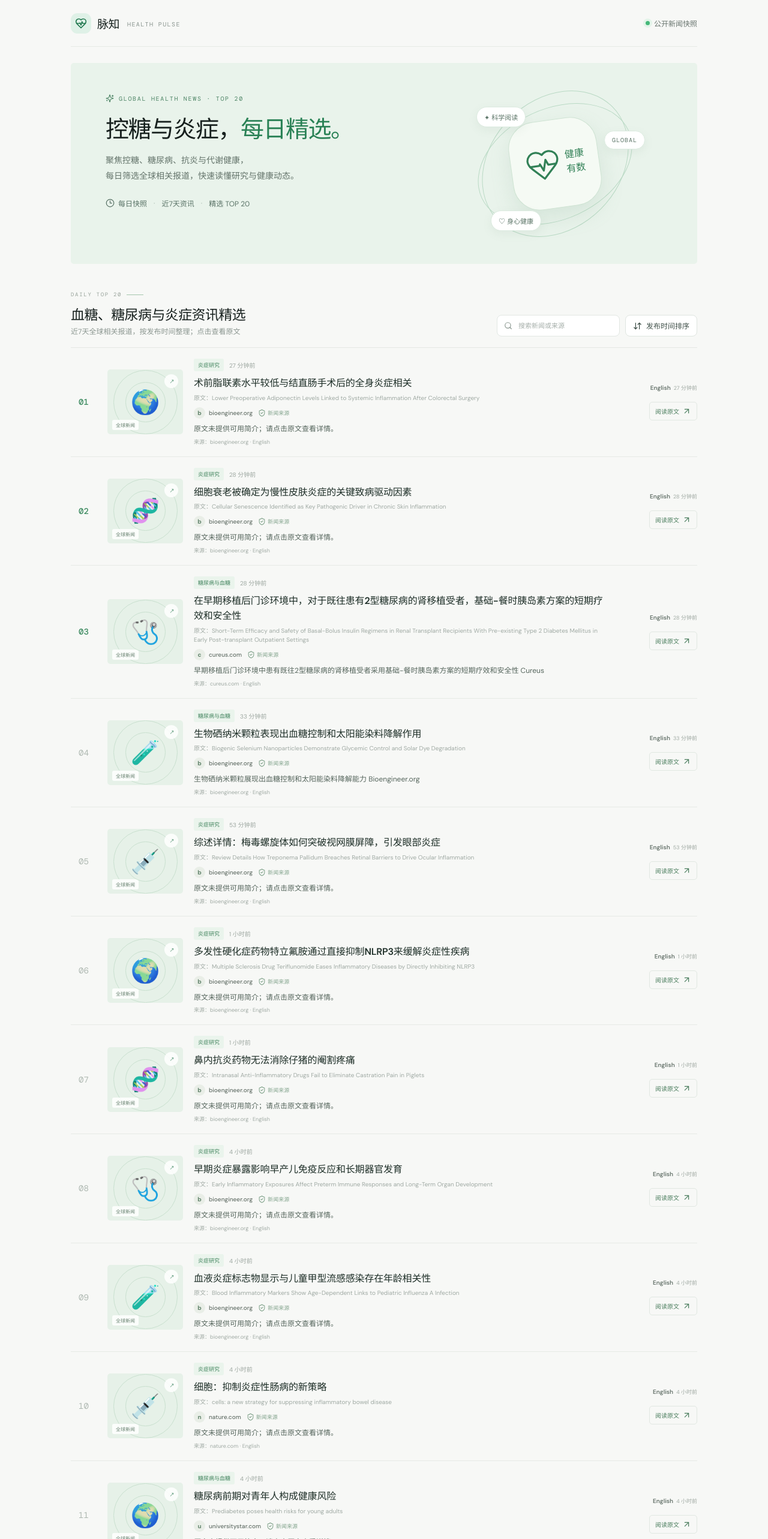
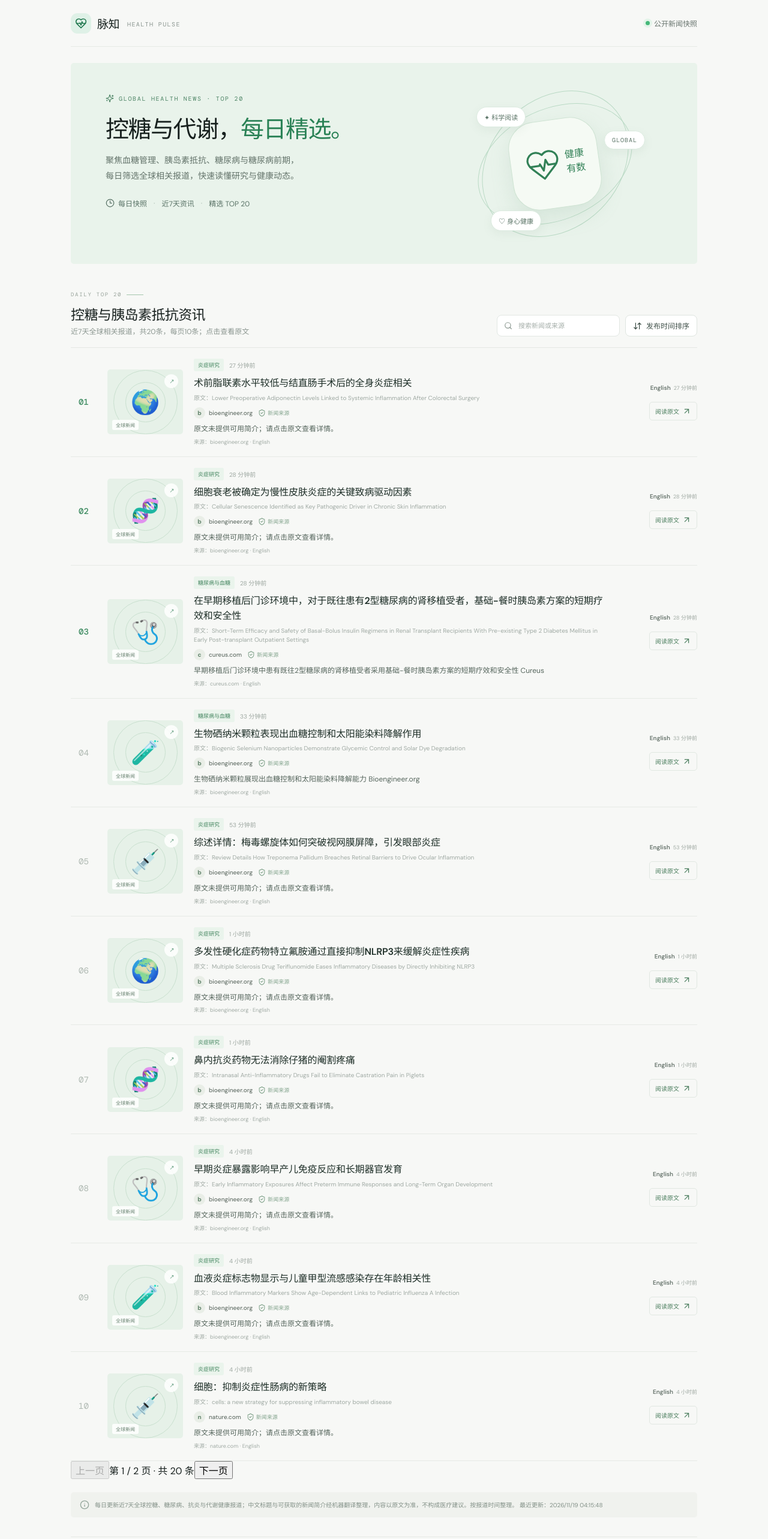
Before and after one commit to SamlOrange/health_space, a React (Vite) app: page / in a window 1280 px wide. Shown: the top 2566 px of the page at 60% size. Built offline with nearby package versions, Linux system fonts and the light colour scheme.

Commit message:
Add ten stories per page with pagination

```diff
--- a/src/main.jsx
+++ b/src/main.jsx
@@ -5,14 +5,17 @@ import './style.css';
 
 const demo = [];
 function App(){
-  const [videos,setVideos]=useState(demo), [meta,setMeta]=useState({updatedAt:null,source:'loading'}), [query,setQuery]=useState(''), [sort,setSort]=useState(false);
+  const [videos,setVideos]=useState(demo), [meta,setMeta]=useState({updatedAt:null,source:'loading'}), [query,setQuery]=useState(''), [page,setPage]=useState(1);
   useEffect(()=>{fetch(`${import.meta.env.BASE_URL}videos.json`).then(r=>{if(!r.ok)throw new Error('加载失败');return r.json()}).then(d=>{setVideos(d.videos||[]);setMeta(d.meta||{})}).catch(()=>setMeta({source:'error',error:'新闻快照暂不可用'}))},[]);
   const filtered=videos.filter(v=>(v.title+' '+v.titleZh+' '+v.summaryZh+' '+v.category+' '+v.creator).toLowerCase().includes(query.toLowerCase())).sort((a,b)=>a.id-b.id);
+  const pageSize=10, pageCount=Math.max(1,Math.ceil(filtered.length/pageSize)), pageStart=(page-1)*pageSize;
+  const pageItems=filtered.slice(pageStart,pageStart+pageSize);
   return <main className="shell">
     <nav><a className="brand" href="#"><span className="brand-icon"><HeartPulse size={20}/></span>脉知 <i>HEALTH PULSE</i></a><div className="nav-right"><span className="live"><b/>公开新闻快照</span></div></nav>
-    <section className="hero"><div className="hero-copy"><div className="eyebrow"><Sparkles size={14}/> GLOBAL HEALTH NEWS · TOP 20</div><h1>控糖与炎症，<em>每日精选。</em></h1><p>聚焦控糖、糖尿病、抗炎与代谢健康，<br className="desktop"/>每日筛选全球相关报道，快速读懂研究与健康动态。</p><div className="hero-meta"><span><Clock3 size={15}/> 每日快照</span><span className="dot-sep">·</span><span>近7天资讯</span><span className="dot-sep">·</span><span>精选 TOP 20</span></div></div><div className="hero-art"><div className="orbit orbit1"/><div className="orbit orbit2"/><div className="pulse-card"><HeartPulse size={60} strokeWidth={1.3}/><span>健康<br/>有数</span></div><div className="float-tag tag-a">✦ 科学阅读</div><div className="float-tag tag-b">GLOBAL</div><div className="float-tag tag-c">♡ 身心健康</div></div></section>
-    <section className="section-head"><div><div className="section-kicker">DAILY TOP 20 <span/></div><h2>血糖、糖尿病与炎症资讯精选</h2><p className="sub">近7天全球相关报道，按发布时间整理；点击查看原文</p></div><div className="list-tools"><label className="search"><Search size={16}/><input placeholder="搜索新闻或来源" value={query} onChange={e=>setQuery(e.target.value)}/></label><span className="sort"><ArrowDownUp size={15}/> 发布时间排序</span></div></section>
-    <section className="list">{filtered.map((v,i)=><article className="video" key={v.id}><div className={'rank '+(i<3?'top':'')}>{String(i+1).padStart(2,'0')}</div><div className="thumb">{v.image?<img src={v.image} alt=""/>:<span>{v.emoji||'🌍'}</span>}<div className="play">↗</div><small>全球新闻</small></div><div className="video-body"><div className="chips"><span>{v.category}</span><small>{v.age}</small></div><h3>{v.titleZh||v.title}</h3>{v.titleZh&&v.titleZh!==v.title&&<div className="original-title">原文：{v.title}</div>}<div className="creator"><span className="avatar">{(v.creator||'健').slice(0,1)}</span><b>{v.creator||'健康创作者'}</b><span className="verified"><ShieldCheck size={13}/> 新闻来源</span></div><div className="summary">{v.summaryZh||'暂未获取到中文摘要，请点击原文查看。'}</div><div className="source-line">{v.summary}</div></div><div className="stats"><div><strong>{v.language||'NEWS'}</strong><small>{v.age}</small></div><a href={v.url||'#'} target={v.url?'_blank':undefined} rel="noreferrer" className="open">阅读原文 <ArrowUpRight size={15}/></a></div></article>)}{!filtered.length&&<div className="empty">没有找到相关报道，试试其他关键词。</div>}</section>
+    <section className="hero"><div className="hero-copy"><div className="eyebrow"><Sparkles size={14}/> GLOBAL HEALTH NEWS · TOP 20</div><h1>控糖与代谢，<em>每日精选。</em></h1><p>聚焦血糖管理、胰岛素抵抗、糖尿病与糖尿病前期，<br className="desktop"/>每日筛选全球相关报道，快速读懂研究与健康动态。</p><div className="hero-meta"><span><Clock3 size={15}/> 每日快照</span><span className="dot-sep">·</span><span>近7天资讯</span><span className="dot-sep">·</span><span>精选 TOP 20</span></div></div><div className="hero-art"><div className="orbit orbit1"/><div className="orbit orbit2"/><div className="pulse-card"><HeartPulse size={60} strokeWidth={1.3}/><span>健康<br/>有数</span></div><div className="float-tag tag-a">✦ 科学阅读</div><div className="float-tag tag-b">GLOBAL</div><div className="float-tag tag-c">♡ 身心健康</div></div></section>
+    <section className="section-head"><div><div className="section-kicker">DAILY TOP 20 <span/></div><h2>控糖与胰岛素抵抗资讯</h2><p className="sub">近7天全球相关报道，共20条，每页10条；点击查看原文</p></div><div className="list-tools"><label className="search"><Search size={16}/><input placeholder="搜索新闻或来源" value={query} onChange={e=>{setQuery(e.target.value);setPage(1)}}/></label><span className="sort"><ArrowDownUp size={15}/> 发布时间排序</span></div></section>
+    <section className="list">{pageItems.map((v,i)=><article className="video" key={v.id}><div className={'rank '+(i<3?'top':'')}>{String(pageStart+i+1).padStart(2,'0')}</div><div className="thumb">{v.image?<img src={v.image} alt=""/>:<span>{v.emoji||'🌍'}</span>}<div className="play">↗</div><small>全球新闻</small></div><div className="video-body"><div className="chips"><span>{v.category}</span><small>{v.age}</small></div><h3>{v.titleZh||v.title}</h3>{v.titleZh&&v.titleZh!==v.title&&<div className="original-title">原文：{v.title}</div>}<div className="creator"><span className="avatar">{(v.creator||'健').slice(0,1)}</span><b>{v.creator||'健康创作者'}</b><span className="verified"><ShieldCheck size={13}/> 新闻来源</span></div><div className="summary">{v.summaryZh||'暂未获取到中文摘要，请点击原文查看。'}</div><div className="source-line">{v.summary}</div></div><div className="stats"><div><strong>{v.language||'NEWS'}</strong><small>{v.age}</small></div><a href={v.url||'#'} target={v.url?'_blank':undefined} rel="noreferrer" className="open">阅读原文 <ArrowUpRight size={15}/></a></div></article>)}{!filtered.length&&<div className="empty">没有找到相关报道，试试其他关键词。</div>}</section>
+    {filtered.length>0&&<div className="pagination"><button onClick={()=>setPage(p=>Math.max(1,p-1))} disabled={page===1}>上一页</button><span>第 {page} / {pageCount} 页 · 共 {filtered.length} 条</span><button onClick={()=>setPage(p=>Math.min(pageCount,p+1))} disabled={page===pageCount}>下一页</button></div>}
     <div className="note"><Info size={16}/><span>{meta.notice||'中文标题由机器翻译；摘要依据报道简介整理。医疗内容以原文和专业机构信息为准。'}{meta.updatedAt&&` 最近更新：${new Date(meta.updatedAt).toLocaleString('zh-CN')}`}</span></div>
     <footer><span>脉知 · HEALTH PULSE</span><span>来自全球媒体的医疗健康最新消息。</span></footer>
     {meta.source==='error'&&<div className="demo"><span>暂时无法更新</span>{meta.error}</div>}
```
